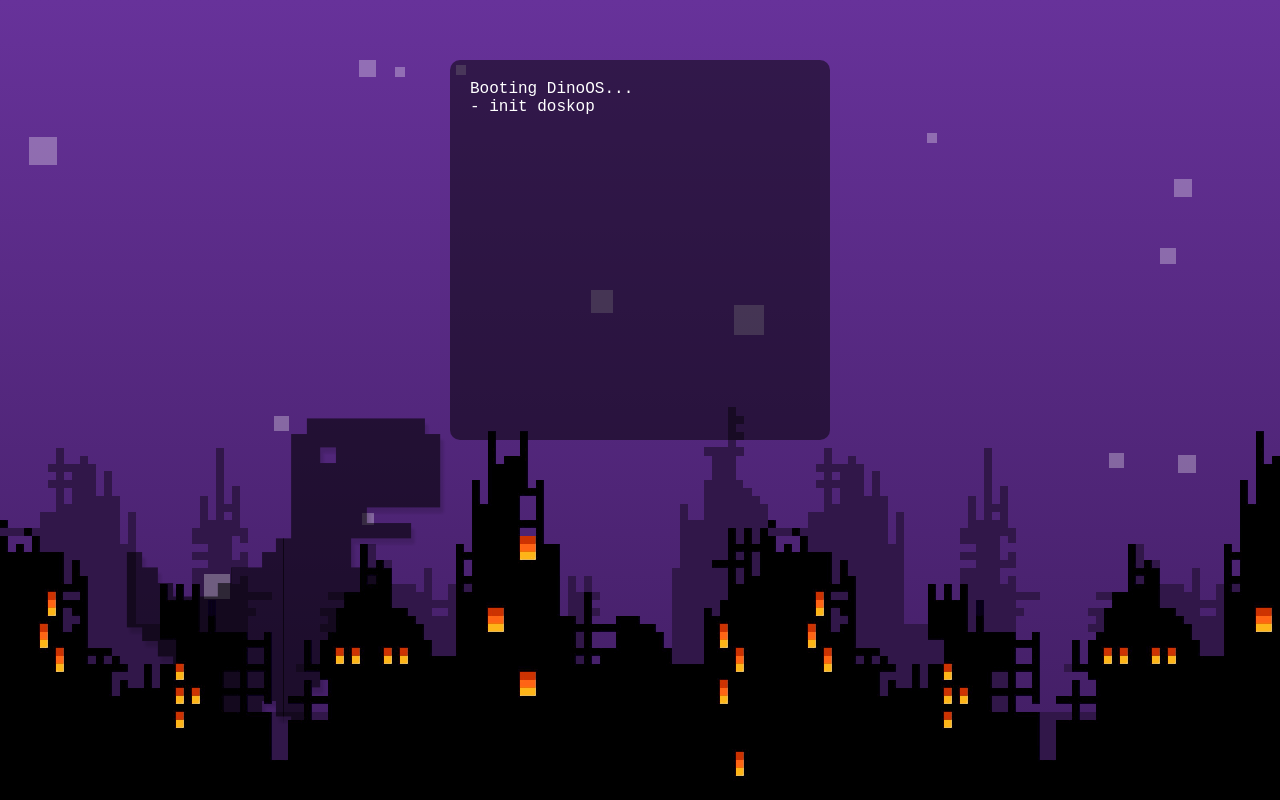
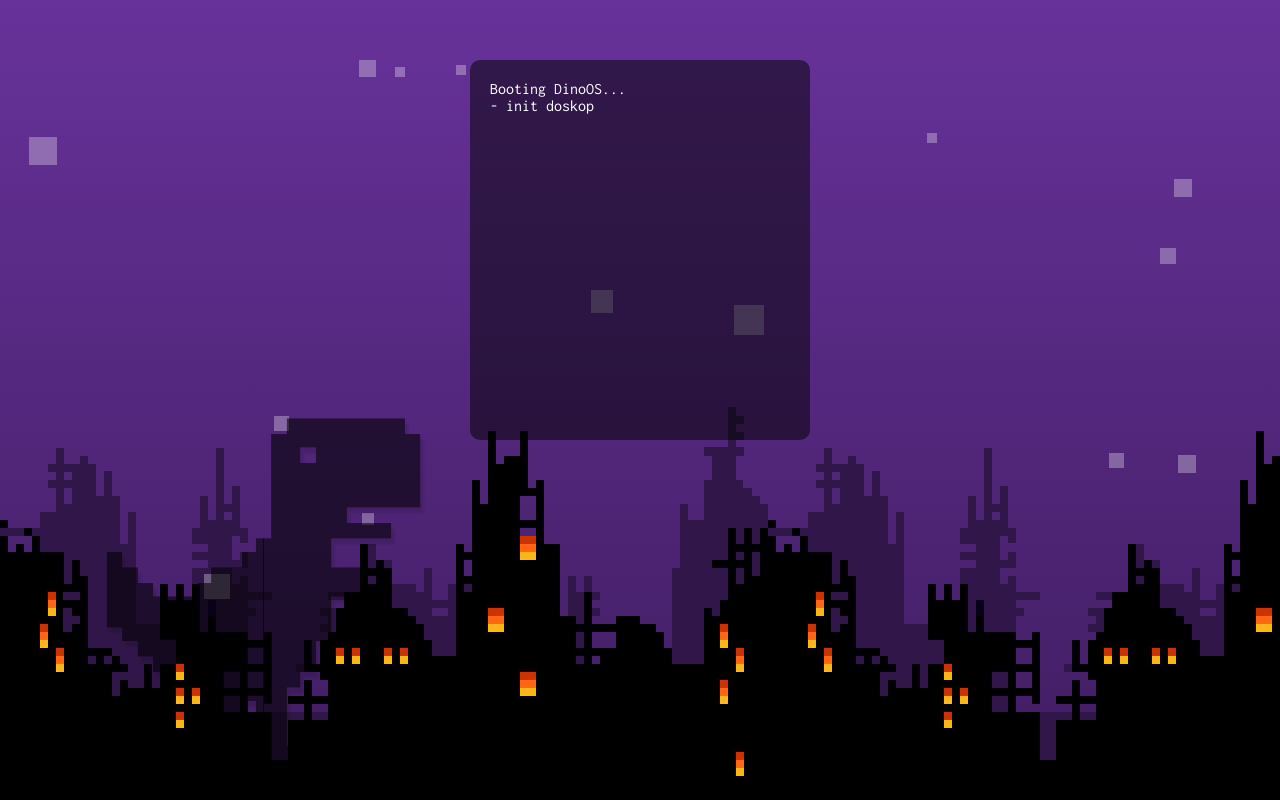
Before and after one commit to sanderfoobar/ced_site, a plain HTML site: page index.html in a window 1280 px wide. Drawn offline with nearby package versions, Linux system fonts and the light colour scheme.

Commit message:
font fix

```diff
--- a/ced.css
+++ b/ced.css
@@ -4,6 +4,10 @@ margin:0;
   background: -o-linear-gradient(#67329a, #401d61); /* For Opera 11.1 to 12.0 */
   background: -moz-linear-gradient(#67329a, #401d61); /* For Firefox 3.6 to 15 */
  background: linear-gradient(#67329a, #401d61); /* Standard syntax */
+}
+
+pre{
+font-family: 'Inconsolata';
 }
 
 div.console_caret_line{
@@ -24,14 +28,14 @@ div.caret{
 
 div.content {
 	display: block;
-	width: 340px;
+	width: 300px;
 	margin-left: auto;
 	margin-right: auto;
 	margin-top: 60px;
 	background-color: black;
 	height: 340px;
 	padding: 20px;
-	font-family: monospace;
+	font-family: 'Inconsolata' ;
 	color: white;
 	font-size: 16px;
 	background-color: rgba(1,1,1,0.5);
@@ -46,7 +50,7 @@ div.contentx{
 	width:950px;
 	height:457px;
 	margin-left: auto;
-    margin-right: auto;
+    	margin-right: auto;
 	margin-top:60px;
 	background-image: url('img/box.png');
 }
@@ -59,7 +63,7 @@ background-size: contain;
 background-repeat: no-repeat;
 position: fixed;
 bottom: 30;
-left:20;
+left:0;
 z-index: -1;
 }
 
--- a/index.html
+++ b/index.html
@@ -16,6 +16,8 @@
 <script src="js/snowfall.jquery.js"></script>
 <script src="js/textEffect.jquery.js"></script>
 <script src="js/ced.js"></script>
+<link href='http://fonts.googleapis.com/css?family=Cousine' rel='stylesheet' type='text/css'>
+<link href='http://fonts.googleapis.com/css?family=Inconsolata' rel='stylesheet' type='text/css'>
 </head>
 <body>
 
```
Also changed, not shown: js/ced.js (line endings or trailing spaces).
